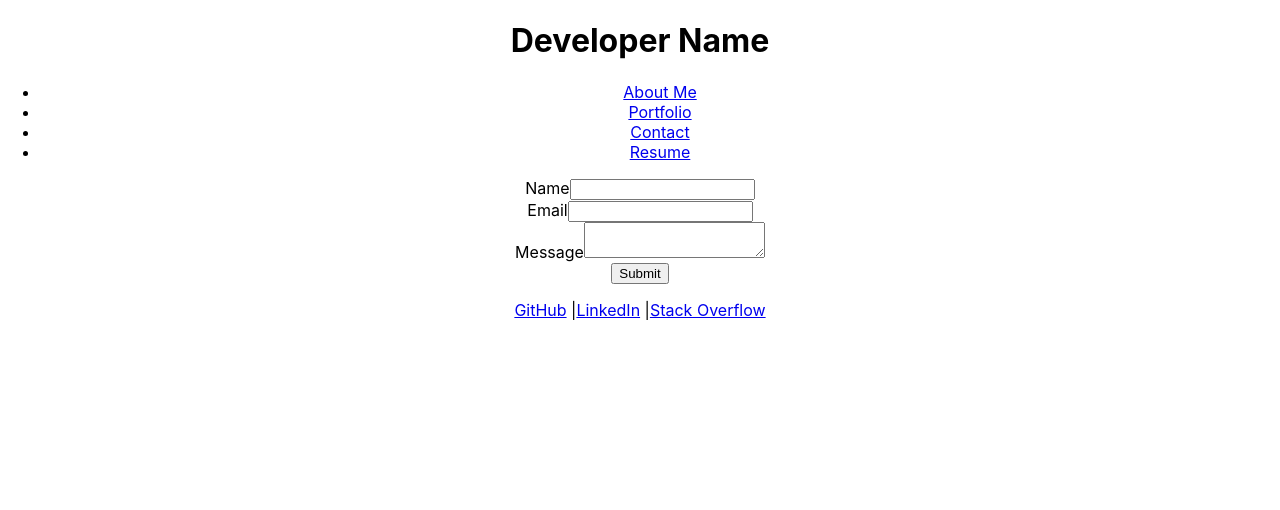
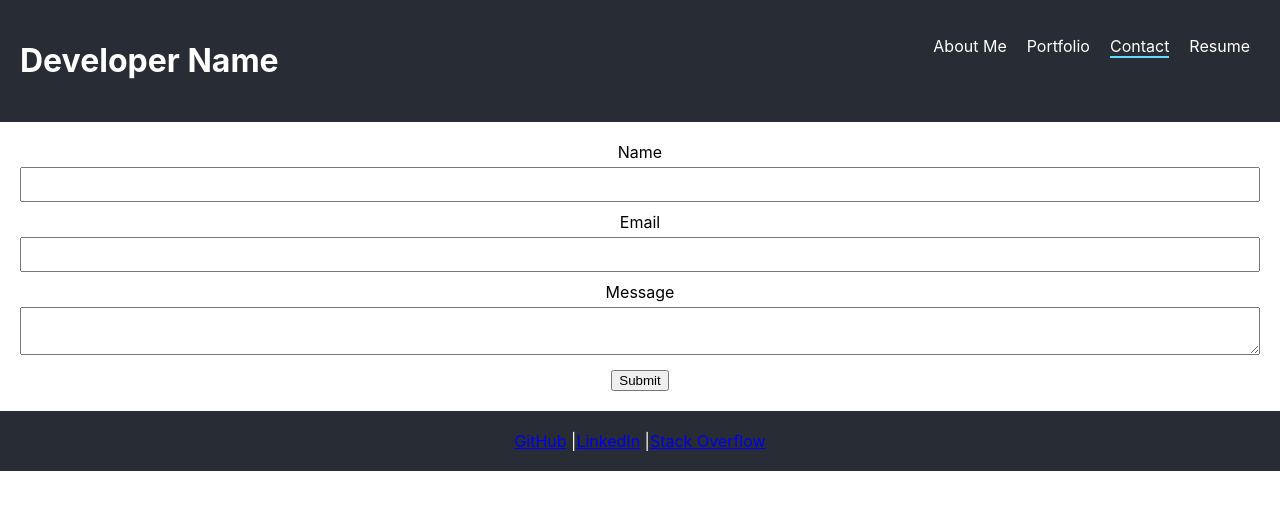
Before and after one commit to David-Nosach/Daves-Story, a React (Create React App) app: page /contact in a window 1280 px wide. Shown: the top 510 px of the page. Built offline with nearby package versions, Linux system fonts and the light colour scheme.

Commit message:
added beginning css styles

```diff
--- a/src/App.css
+++ b/src/App.css
@@ -2,37 +2,73 @@
   text-align: center;
 }
 
-.App-logo {
-  height: 40vmin;
-  pointer-events: none;
-}
-
-@media (prefers-reduced-motion: no-preference) {
-  .App-logo {
-    animation: App-logo-spin infinite 20s linear;
-  }
-}
-
-.App-header {
+header {
+  display: flex;
+  justify-content: space-between;
+  padding: 20px;
   background-color: #282c34;
-  min-height: 100vh;
-  display: flex;
-  flex-direction: column;
-  align-items: center;
-  justify-content: center;
-  font-size: calc(10px + 2vmin);
   color: white;
 }
 
-.App-link {
-  color: #61dafb;
+nav ul {
+  display: flex;
+  list-style: none;
+  padding: 0;
 }
 
-@keyframes App-logo-spin {
-  from {
-    transform: rotate(0deg);
-  }
-  to {
-    transform: rotate(360deg);
-  }
+nav li {
+  margin: 0 10px;
 }
+
+nav a {
+  color: white;
+  text-decoration: none;
+}
+
+nav a.active {
+  border-bottom: 2px solid #61dafb;
+}
+
+section {
+  padding: 20px;
+}
+
+footer {
+  padding: 20px;
+  background-color: #282c34;
+  color: white;
+}
+
+footer p {
+  margin: 0;
+}
+
+.project {
+  margin-bottom: 20px;
+}
+
+.project img {
+  width: 100%;
+  height: auto;
+}
+
+form div {
+  margin-bottom: 10px;
+}
+
+form label {
+  display: block;
+  margin-bottom: 5px;
+}
+
+form input,
+form textarea {
+  width: 100%;
+  padding: 8px;
+  box-sizing: border-box;
+}
+
+form span {
+  color: red;
+  font-size: 12px;
+}
```
